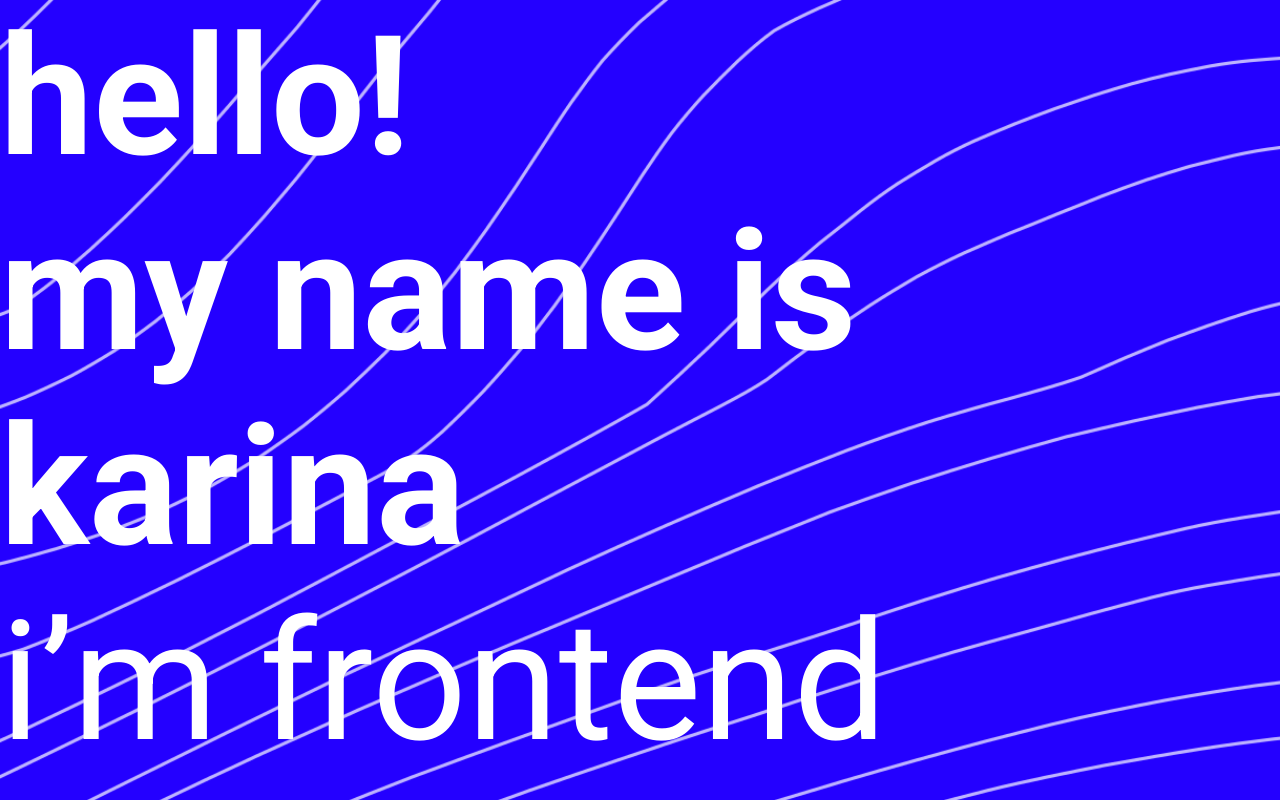
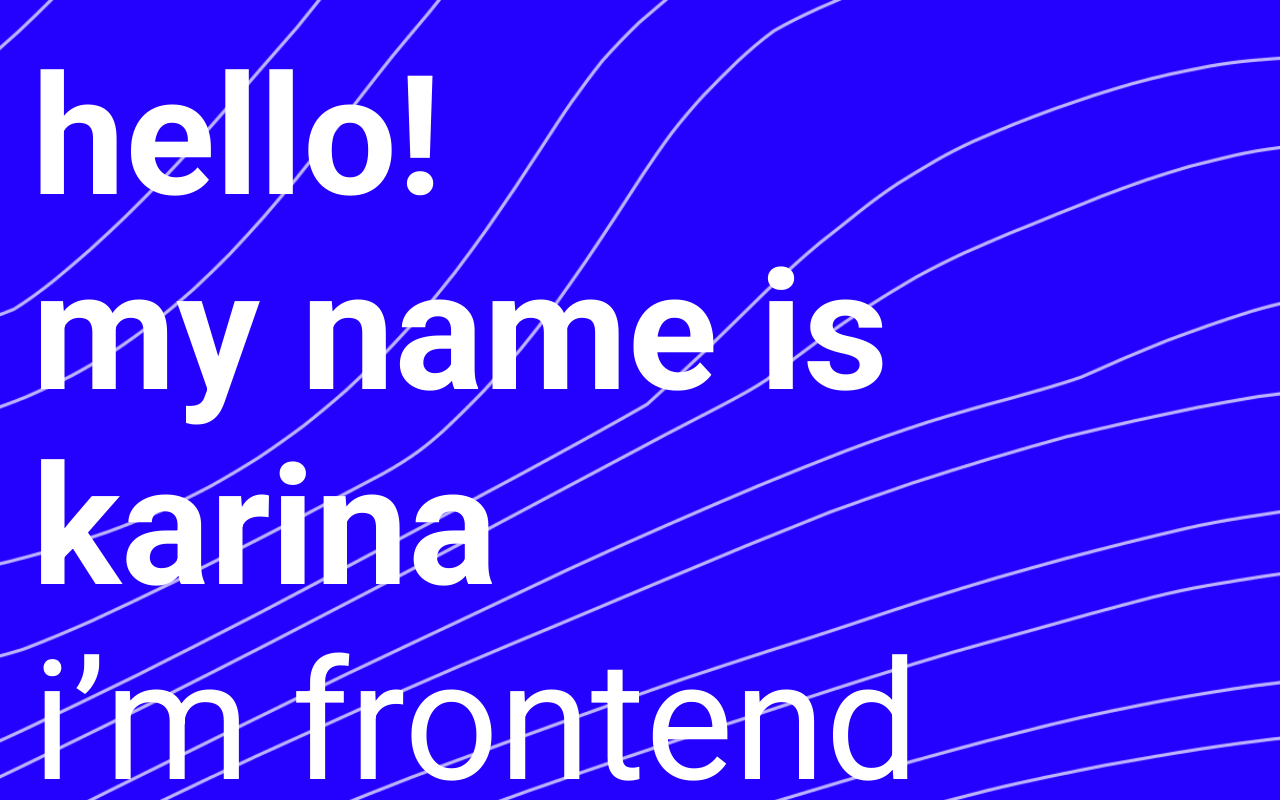
Before and after one commit to sirsur/portfolio, a React (Create React App) app: page / in a window 1280 px wide. Built offline with nearby package versions, Linux system fonts and the light colour scheme.

Commit message:
Fix preloader padding

```diff
--- a/src/pages/Preloader.jsx
+++ b/src/pages/Preloader.jsx
@@ -4,7 +4,7 @@ import styled from 'styled-components';
 const Container = styled.div`
     z-index: 1;
     position: fixed;
-    padding: 2.5vdh 2rem 0vdh 2rem;
+    padding: 5dvh 2rem 0dvh 2rem;
     width: 100vw;
     height: 100%;
     font-size: 13vw;
```
